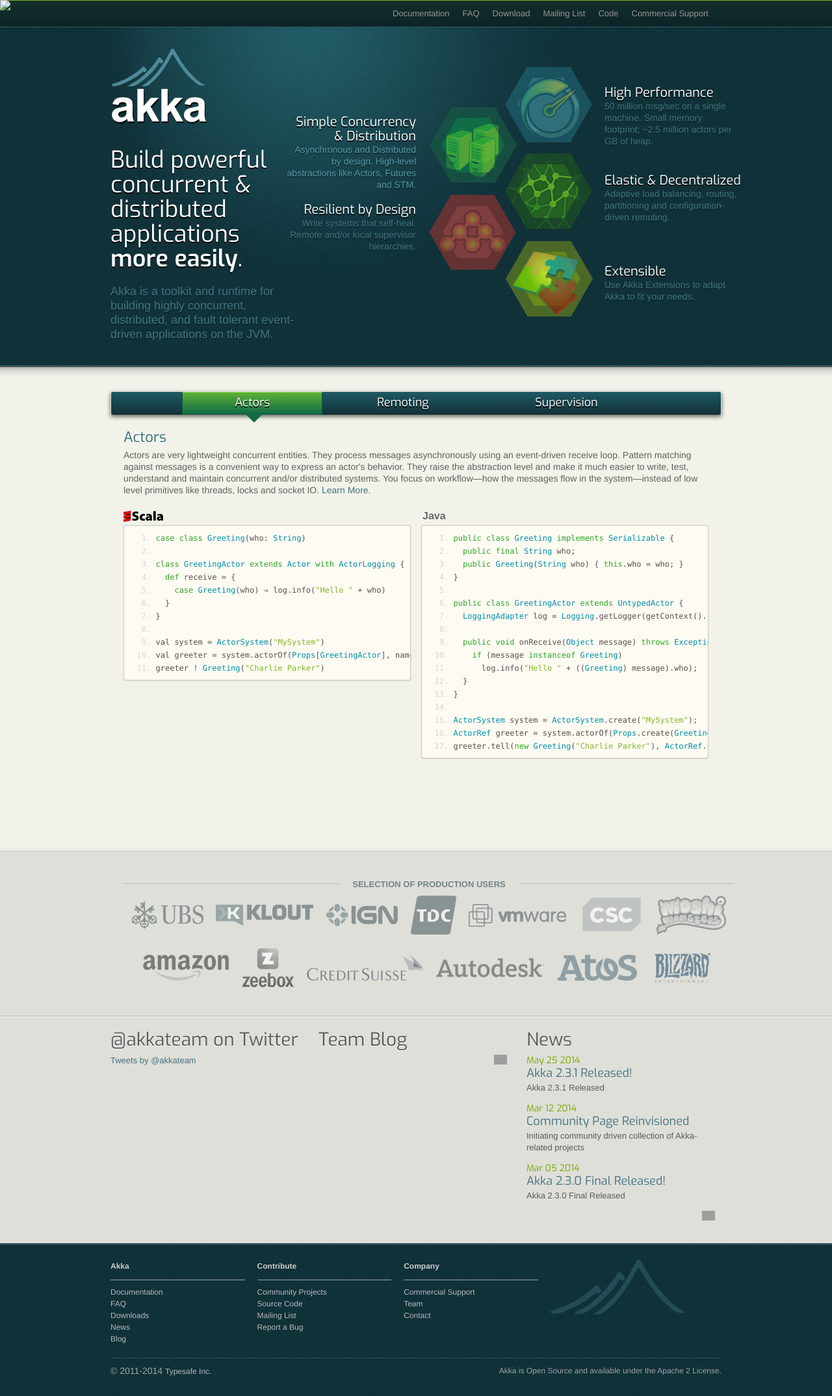
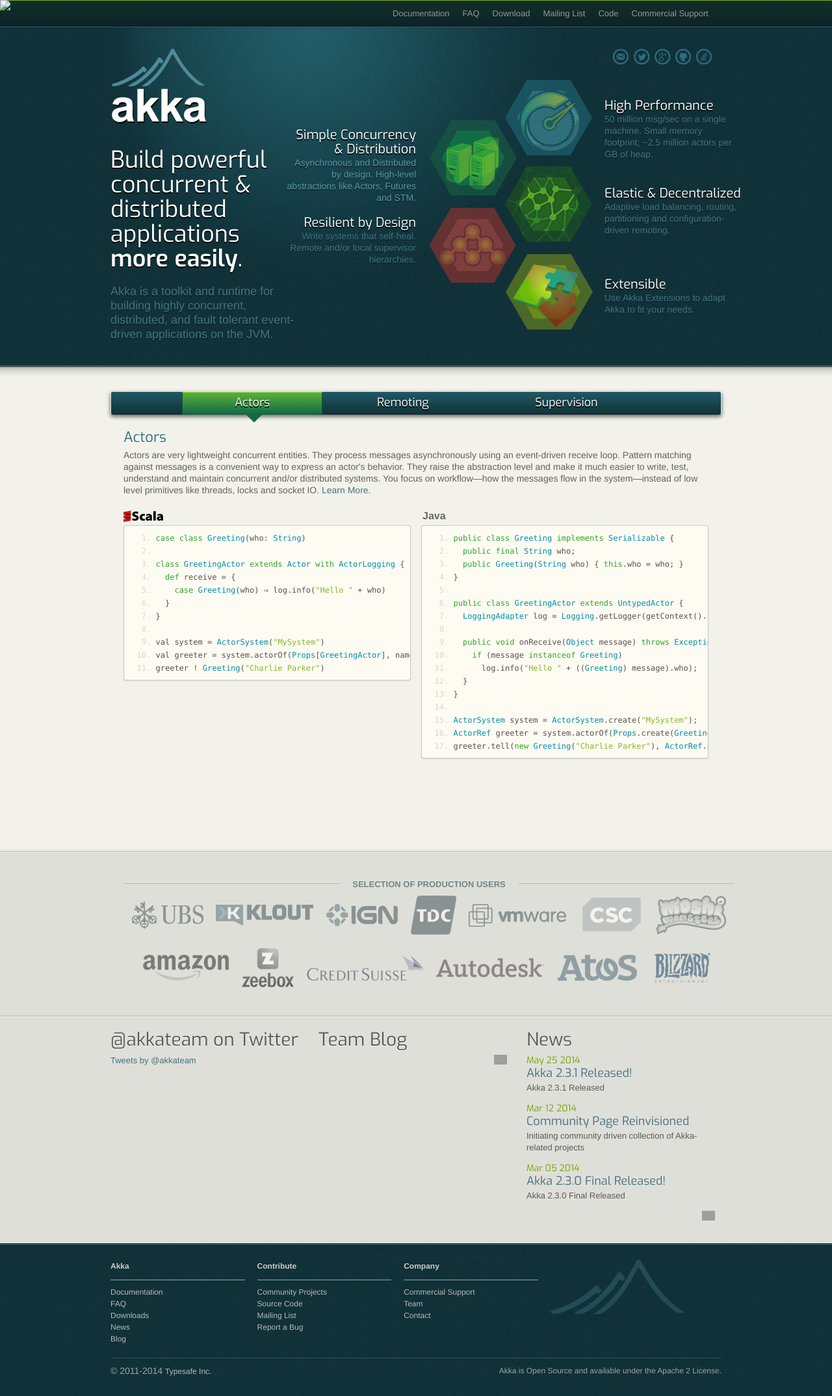
Before and after one commit to raboof/akka.github.com, a Jekyll site: the page built from index.md, in a window 1280 px wide. Shown: the whole page at 65% size. Built offline with Jekyll 4.4.1, drawn with Linux system fonts in a browser that asks for light colours; comment, search, counter and statistics services are not loaded.

Commit message:
Added Social Icons and links, styled with Akka colors

```diff
--- a/_includes/frontpage.html
+++ b/_includes/frontpage.html
@@ -9,6 +9,13 @@
 				<div class="small-box">Akka is a toolkit and runtime for building highly concurrent, distributed, and fault tolerant event-driven applications on the JVM.</div>
 			</div>
 			<div class="span8">
+                <nav class="social">
+                    <a href="//groups.google.com/forum/#!forum/akka-user"><span>Mailing list</span></a>
+                    <a href="//twitter.com/akkateam"><span>Twitter</span></a>
+                    <a href="//plus.google.com/114326885696077784401"><span>Google+</span></a>
+                    <a href="//github.com/akka/akka"><span>Github</span></a>
+                    <a href="//stackoverflow.com/questions/tagged/akka"><span>Stackoverflow</span></a>
+                </nav>
 				<div class="simple-concurrency">Simple Concurrency & Distribution
 					<p>Asynchronous and Distributed by design. High-level abstractions like Actors, Futures and STM.</p>
 				</div>
--- a/resources/stylesheets/base.css
+++ b/resources/stylesheets/base.css
@@ -19,20 +19,37 @@
 .box { font-family: 'Exo', sans-serif; font-size: 36px; font-weight: 400; color: rgba(255, 255, 255, 1); text-shadow:0 2px 0 #000000; line-height: 38px; margin-bottom: 20px;}
 .small-box { font-size: 18px; line-height: 22px; font-weight: 300; color: #427380; text-shadow:0 2px 0 #0d262b;}
 .bold { font-weight: 600; }
-.hexagons { position: absolute; top: 60px; left: 490px; height: 385px; width: 252px; background: url('{{ site.baseurl }}/resources/images/hexagons.png') no-repeat center top; }
+.social { height: 32px; top: 30px; right: 10px; position: absolute;}
+.social a { position: relative; display: block; width: 32px; height: 32px; float: left; background: url('{{ site.baseurl }}/resources/images/social-icons.png') no-repeat; }
+.social a span { display: none; position: absolute; top: -25px; right: 0; padding: 3px 6px; background: #2e6d82; color: #fff; -webkit-border-radius: 3px; -moz-border-radius: 3px; border-radius: 3px; font-size: 12px; font-family: "HelveticaNeue-CondensedBold","Helvetica Neue",Arial,sans-serif; font-weight: bold; font-stretch: condensed; letter-spacing: -.03em; white-space: nowrap; }
+.social a span:after { content: " "; position: absolute;  top: 100%;  right: 11px; width: 0; height: 0; border-left: 6px solid transparent; border-right: 6px solid transparent; border-top: 6px solid #2e6d82; }
+.social a:hover span { display: block; }
+.social a[href*=twitter] { background-position: 0 0; }
+.social a[href*=google] { background-position: -30px 0; }
+.social a[href*=facebook] { background-position: -60px 0; }
+.social a[href*=github] { background-position: -90px 0; }
+.social a[href*=stackoverflow] { background-position: -120px 0; }
+.social a[href*=forum] { background-position: -150px 0; }
+.social a[href*=twitter]:hover { background-position: 0 -30px; }
+.social a[href*=google]:hover { background-position: -30px -30px; }
+.social a[href*=facebook]:hover { background-position: -60px -30px; }
+.social a[href*=github]:hover { background-position: -90px -30px; }
+.social a[href*=stackoverflow]:hover { background-position: -120px -30px; }
+.social a[href*=forum]:hover { background-position: -150px -30px; }
+.hexagons { position: absolute; top: 80px; left: 490px; height: 385px; width: 252px; background: url('{{ site.baseurl }}/resources/images/hexagons.png') no-repeat center top; }
 .light-strip { background: #f2f2eb; min-height: 200px;}
 .under-main { background: #f2f2eb url('{{ site.baseurl }}/resources/images/bottom-main-bg.png') repeat-x; }
 .darker-strip { background: #dfdfd9; min-height: 200px;}
 .under-light-strip { background: #f2f2eb url('{{ site.baseurl }}/resources/images/bottom-light-strip-bg.png') repeat-x; height: 7px; }
-.simple-concurrency { position: absolute; top: 135px; left: 290px; width: 200px; text-align: right; font-family: 'Exo', sans-serif; font-size: 20px; font-weight: 400; color: rgba(255, 255, 255, 1); text-shadow:0 2px 0 #000000; line-height: 22px;}
+.simple-concurrency { position: absolute; top: 155px; left: 290px; width: 200px; text-align: right; font-family: 'Exo', sans-serif; font-size: 20px; font-weight: 400; color: rgba(255, 255, 255, 1); text-shadow:0 2px 0 #000000; line-height: 22px;}
 .simple-concurrency p { font-size: 14px; line-height: 18px; font-weight: 300; color: #5696a6; text-shadow:0 2px 0 #0d262b; }
-.fault-tolerance { position: absolute; top: 270px; left: 290px; width: 200px; text-align: right; font-family: 'Exo', sans-serif; font-size: 20px; font-weight: 400; color: rgba(255, 255, 255, 1); text-shadow:0 2px 0 #000000; line-height: 22px;}
+.fault-tolerance { position: absolute; top: 290px; left: 290px; width: 200px; text-align: right; font-family: 'Exo', sans-serif; font-size: 20px; font-weight: 400; color: rgba(255, 255, 255, 1); text-shadow:0 2px 0 #000000; line-height: 22px;}
 .fault-tolerance p { font-size: 14px; line-height: 18px; font-weight: 300; color: #427380; text-shadow:0 2px 0 #0d262b; }
-.high-performance { position: absolute; top: 90px; left: 780px; width: 200px; text-align: left; font-family: 'Exo', sans-serif; font-size: 20px; font-weight: 400; color: rgba(255, 255, 255, 1); text-shadow:0 2px 0 #000000; line-height: 22px;}
+.high-performance { position: absolute; top: 110px; left: 780px; width: 200px; text-align: left; font-family: 'Exo', sans-serif; font-size: 20px; font-weight: 400; color: rgba(255, 255, 255, 1); text-shadow:0 2px 0 #000000; line-height: 22px;}
 .high-performance p { font-size: 14px; line-height: 18px; font-weight: 300; color: #427380; text-shadow:0 2px 0 #0d262b; }
-.no-global-state { position: absolute; top: 225px; left: 780px; width: 200px; text-align: left; font-family: 'Exo', sans-serif; font-size: 20px; font-weight: 400; color: rgba(255, 255, 255, 1); text-shadow:0 2px 0 #000000; line-height: 22px;}
+.no-global-state { position: absolute; top: 245px; left: 780px; width: 200px; text-align: left; font-family: 'Exo', sans-serif; font-size: 20px; font-weight: 400; color: rgba(255, 255, 255, 1); text-shadow:0 2px 0 #000000; line-height: 22px;}
 .no-global-state p { font-size: 14px; line-height: 18px; font-weight: 300; color: #427380; text-shadow:0 2px 0 #0d262b; }
-.extensible { position: absolute; top: 365px; left: 780px; width: 200px; text-align: left; font-family: 'Exo', sans-serif; font-size: 20px; font-weight: 400; color: rgba(255, 255, 255, 1); text-shadow:0 2px 0 #000000; line-height: 22px;}
+.extensible { position: absolute; top: 385px; left: 780px; width: 200px; text-align: left; font-family: 'Exo', sans-serif; font-size: 20px; font-weight: 400; color: rgba(255, 255, 255, 1); text-shadow:0 2px 0 #000000; line-height: 22px;}
 .extensible p { font-size: 14px; line-height: 18px; font-weight: 300; color: #427380; text-shadow:0 2px 0 #0d262b; }
 .pad { padding-top: 40px; }
 .normal { margin-left: 0px; padding-bottom: 30px;}
```
Also changed, not shown: resources/images/social-icons.png (added).
